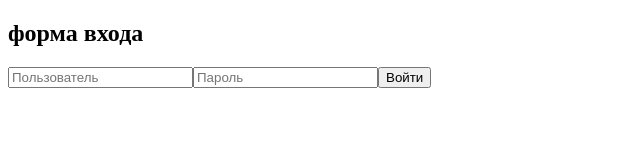
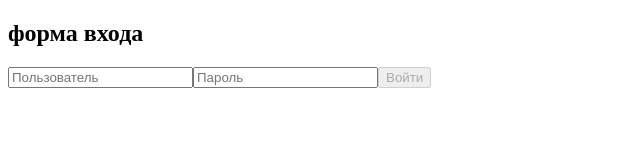
Before and after one commit to ryapisov/my_test_task, a React (Create React App) app: page / in a window 1280 px wide. Shown: the top 160 px of the page, without its empty margins (0-640 px from the left). Built offline with nearby package versions, Linux system fonts and the light colour scheme.

Commit message:
add a flag for button activity on the form

```diff
--- a/src/app/FormComponent.js
+++ b/src/app/FormComponent.js
@@ -7,6 +7,19 @@ function FormComponent() {
   const [passwordDirty, setPasswordDirty] = React.useState(false)
   const [userNameError, setUserNameError] = React.useState('имя пользователя не должно быть пустым')
   const [passwordError, setPasswordError] = React.useState('пароль не может быть пустым')
+  const [formValid, setFormValid] = React.useState(false)
+
+  /*
+    наблюдает за кнопкой, если
+    ошибок нет, делает кнопку активной
+  */
+  React.useEffect(() => {
+    if(userNameError || passwordError){
+      setFormValid(false)
+    }else{
+      setFormValid(true)
+    }
+  }, [userNameError, passwordError])
 
   /*
     установка значения в поле "input"
@@ -83,6 +96,7 @@ function FormComponent() {
         type="password"
       />
       <button
+        disabled={!formValid}
         type="submit"
       >Войти
       </button>
```
Also changed, not shown: 1 other file (tests, documents, lock files or other folders).
